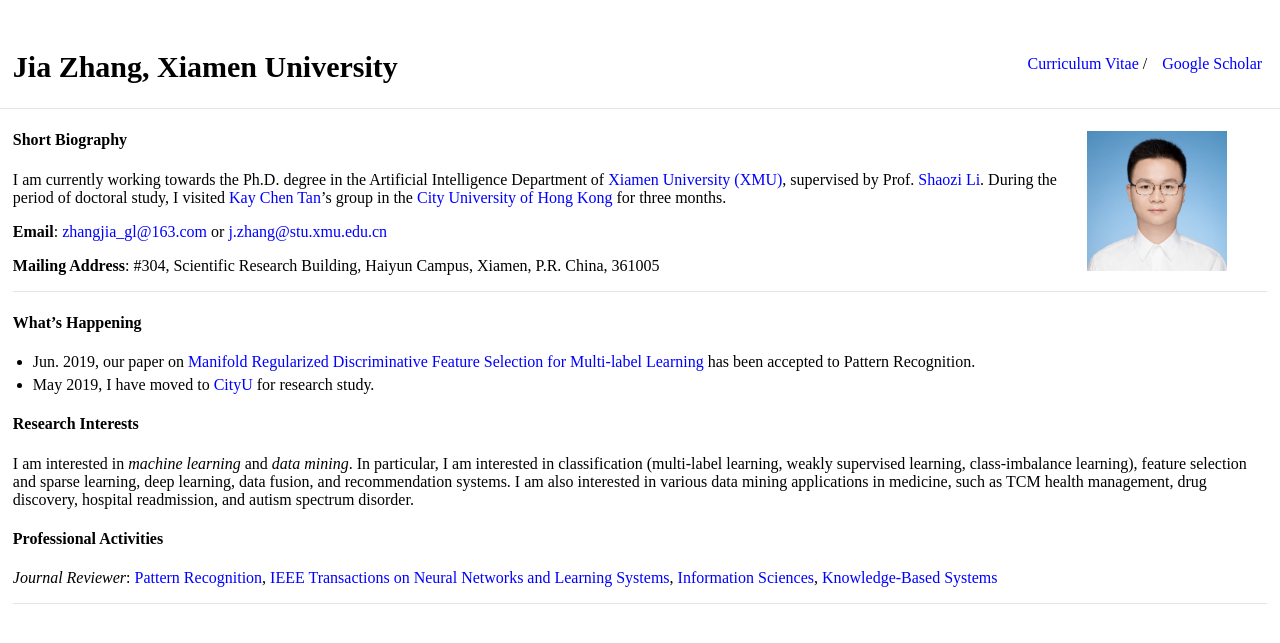
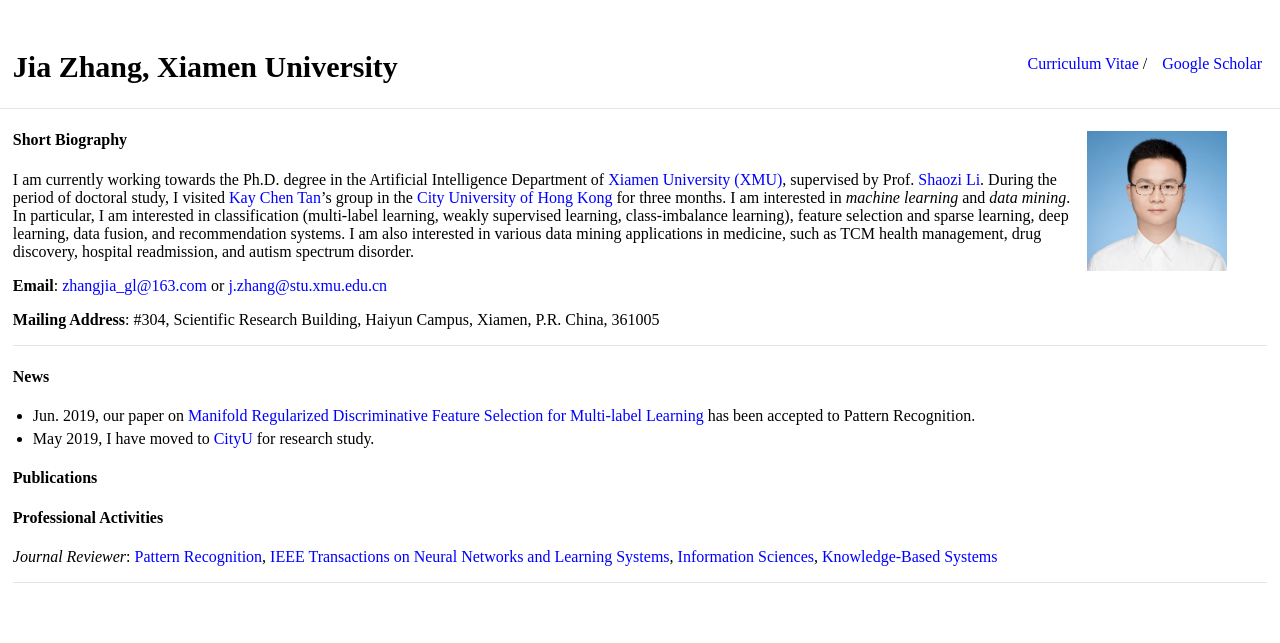
Before and after one commit to jiazhang-ml/jiazhang-ml.github.io, a Jekyll site: the page built from index.md, in a window 1280 px wide, cut to the strip 0-876 px from the top of the page. Shown: the top 643 px of the strip. Built offline with Jekyll 4.4.1, drawn with Linux system fonts in a browser that asks for light colours; part of the change alters nothing that is shown.

Commit message:
Update index.md

```diff
--- a/index.md
+++ b/index.md
@@ -6,7 +6,7 @@ layout: default
 
 #### Short Biography
 
-I am currently working towards the Ph.D. degree in the Artificial Intelligence Department of [Xiamen University (XMU)](https://www.xmu.edu.cn/), supervised by Prof. [Shaozi Li](http://imt.xmu.edu.cn/szdw.html). During the period of doctoral study, I visited [Kay Chen Tan](http://www.cityu.edu.hk/stfprofile/kaytan.htm)'s group in the [City University of Hong Kong](https://www.cityu.edu.hk/) for three months.
+I am currently working towards the Ph.D. degree in the Artificial Intelligence Department of [Xiamen University (XMU)](https://www.xmu.edu.cn/), supervised by Prof. [Shaozi Li](http://imt.xmu.edu.cn/szdw.html). During the period of doctoral study, I visited [Kay Chen Tan](http://www.cityu.edu.hk/stfprofile/kaytan.htm)'s group in the [City University of Hong Kong](https://www.cityu.edu.hk/) for three months. I am interested in *machine learning* and *data mining*. In particular, I am interested in classification (multi-label learning, weakly supervised learning, class-imbalance learning), feature selection and sparse learning, deep learning, data fusion, and recommendation systems. I am also interested in various data mining applications in medicine, such as TCM health management, drug discovery, hospital readmission, and autism spectrum disorder.
 
 **Email**: [zhangjia_gl@163.com](mailto:zhangjia_gl@163.com) or [j.zhang@stu.xmu.edu.cn](mailto:j.zhang@stu.xmu.edu.cn)
 
@@ -14,14 +14,12 @@ I am currently working towards the Ph.D. degree in the Artificial Intelligence D
 
 ---
 
-#### What's Happening
+#### News
 
 * Jun. 2019, our paper on [Manifold Regularized Discriminative Feature Selection for Multi-label Learning](https://www.sciencedirect.com/science/article/pii/S0031320319302341) has been accepted to Pattern Recognition.
 * May 2019, I have moved to [CityU](https://www.cityu.edu.hk/) for research study.
 
-#### Research Interests
-
-I am interested in *machine learning* and *data mining*. In particular, I am interested in classification (multi-label learning, weakly supervised learning, class-imbalance learning), feature selection and sparse learning, deep learning, data fusion, and recommendation systems. I am also interested in various data mining applications in medicine, such as TCM health management, drug discovery, hospital readmission, and autism spectrum disorder.
+#### Publications
 
 #### Professional Activities
 
```
